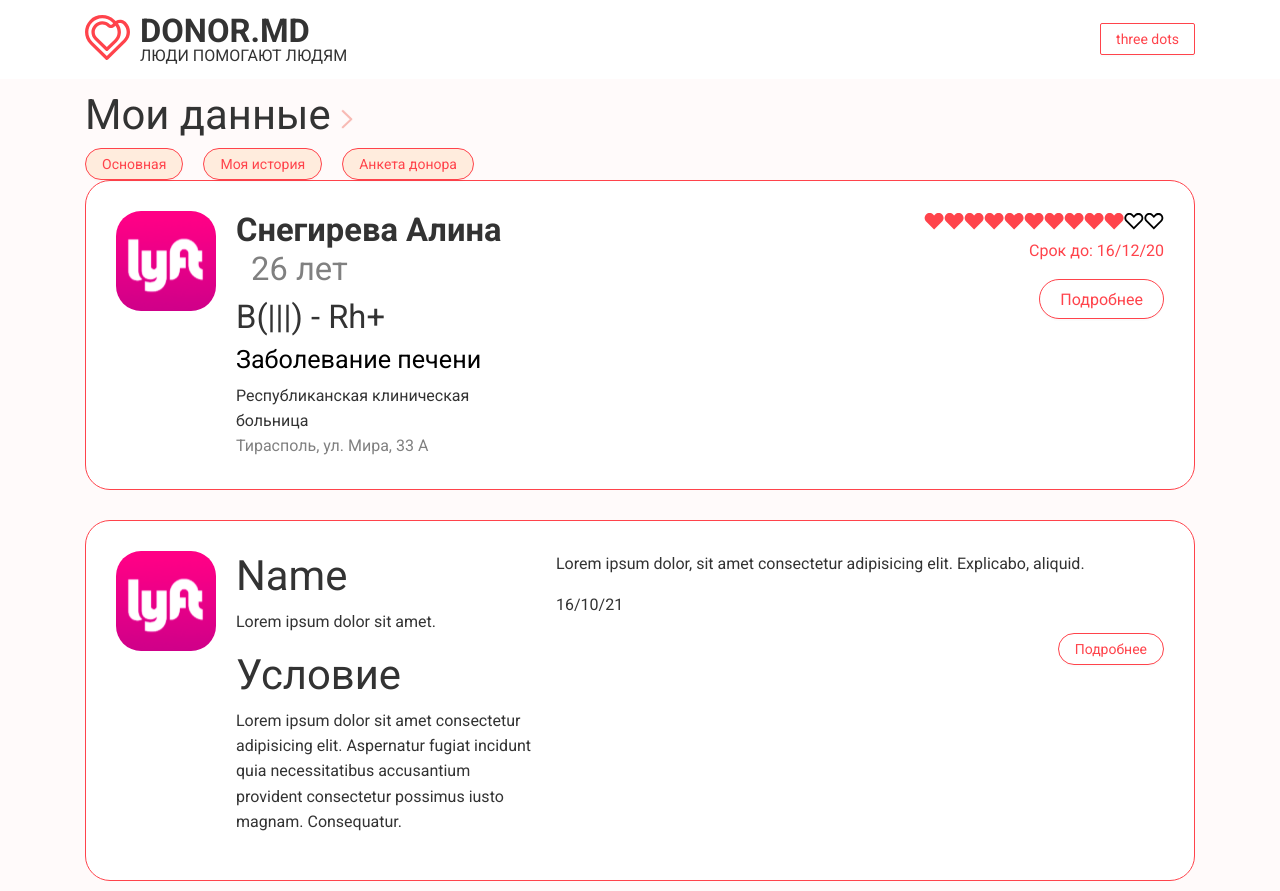
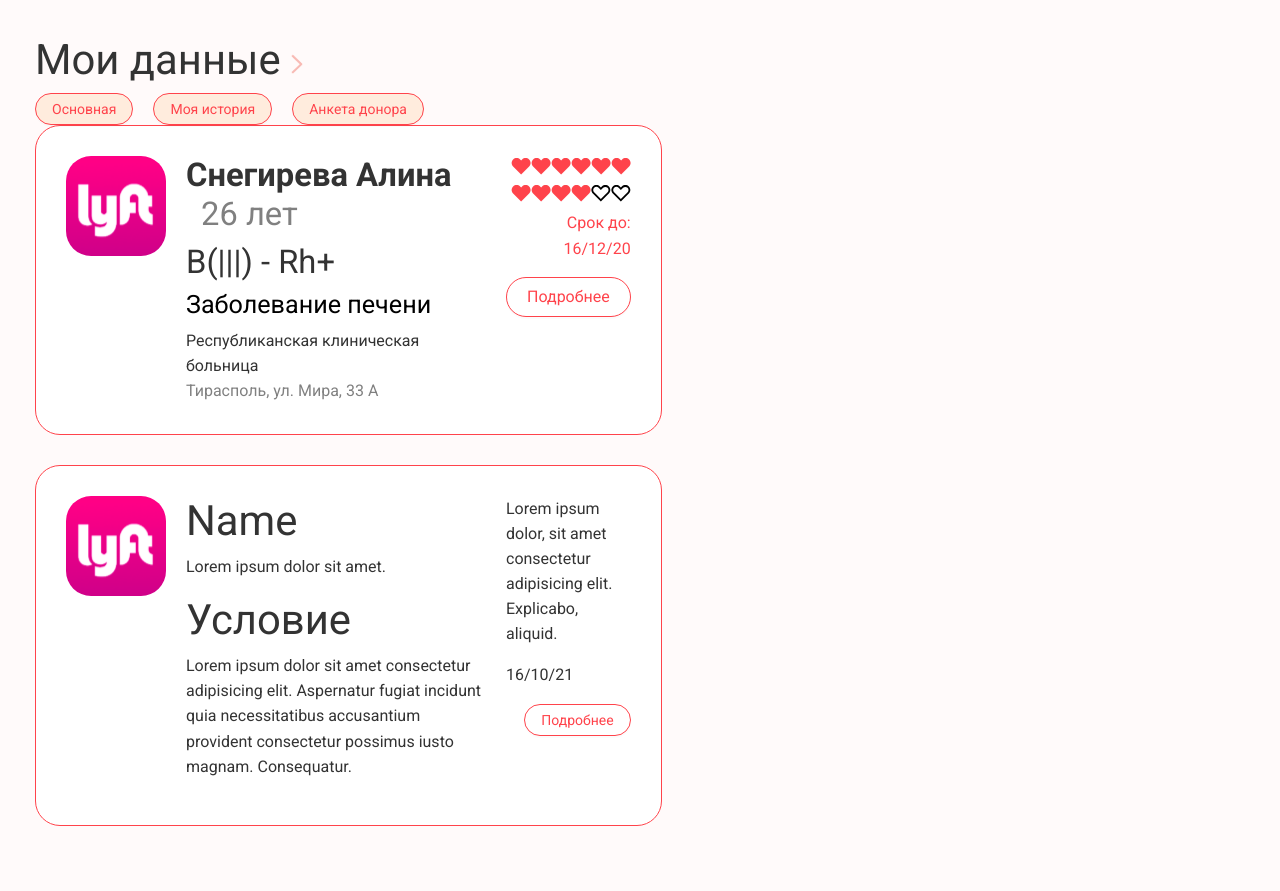
Before and after one commit to Donormd/donor.md-frontend, a Next.js app: page /dashboard in a window 1280 px wide. Built offline with nearby package versions, Linux system fonts and the light colour scheme.

Commit message:
removed header

```diff
--- a/layouts/dashboard-grid.tsx
+++ b/layouts/dashboard-grid.tsx
@@ -1,10 +1,7 @@
 import React from 'react';
 import styled from 'styled-components';
 import LeftMenu from '../components/left-menu';
-import Logo from '../components/logo';
 import RightMenu from '../components/right-menu';
-import { Button } from '../components/UI';
-import { Container } from './container';
 
 type Props = {
   children: React.ReactNode;
@@ -12,46 +9,24 @@ type Props = {
   className?: string;
 };
 
-/*
- * TODO merge header
- * add detect user auth
- */
-
-const Header = styled.header`
-  position: fixed;
-  top: 0;
-  left: 0;
-  width: 100%;
-  background: white;
+const Main = styled.main`
+  display: grid;
+  grid-template-columns: min-content 1fr min-content;
+  height: 100%;
 `;
 
-const HeaderGrid = styled(Container)`
-  display: flex;
-  justify-content: space-between;
-  align-items: center;
-  padding-top: 15px;
-  padding-bottom: 15px;
-`;
-
-const WrapperContainer = styled(Container)`
-  margin-top: 70px;
-  padding-top: 20px;
+const Container = styled.section`
+  padding: 35px;
+  width: 100%;
+  max-width: 1140px;
 `;
 
 const DashboardGrid: React.FC<Props> = ({ children, className }): JSX.Element => (
-  <>
-    <Header>
-      <HeaderGrid>
-        <Logo />
-        <Button color='red' outlined>
-          three dots
-        </Button>
-      </HeaderGrid>
-    </Header>
+  <Main>
     <LeftMenu />
-    <WrapperContainer className={className}>{children}</WrapperContainer>
+    <Container className={className}>{children}</Container>
     <RightMenu />
-  </>
+  </Main>
 );
 
 export default DashboardGrid;
```
